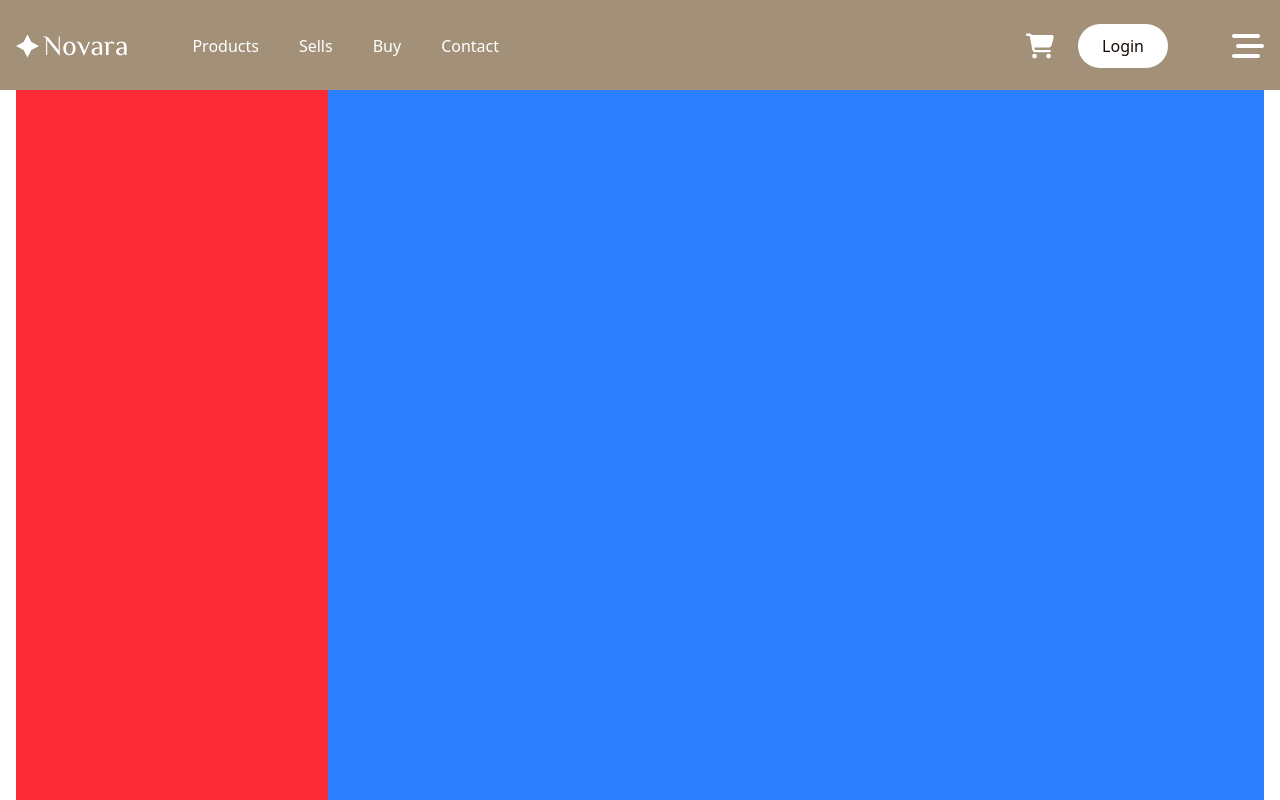
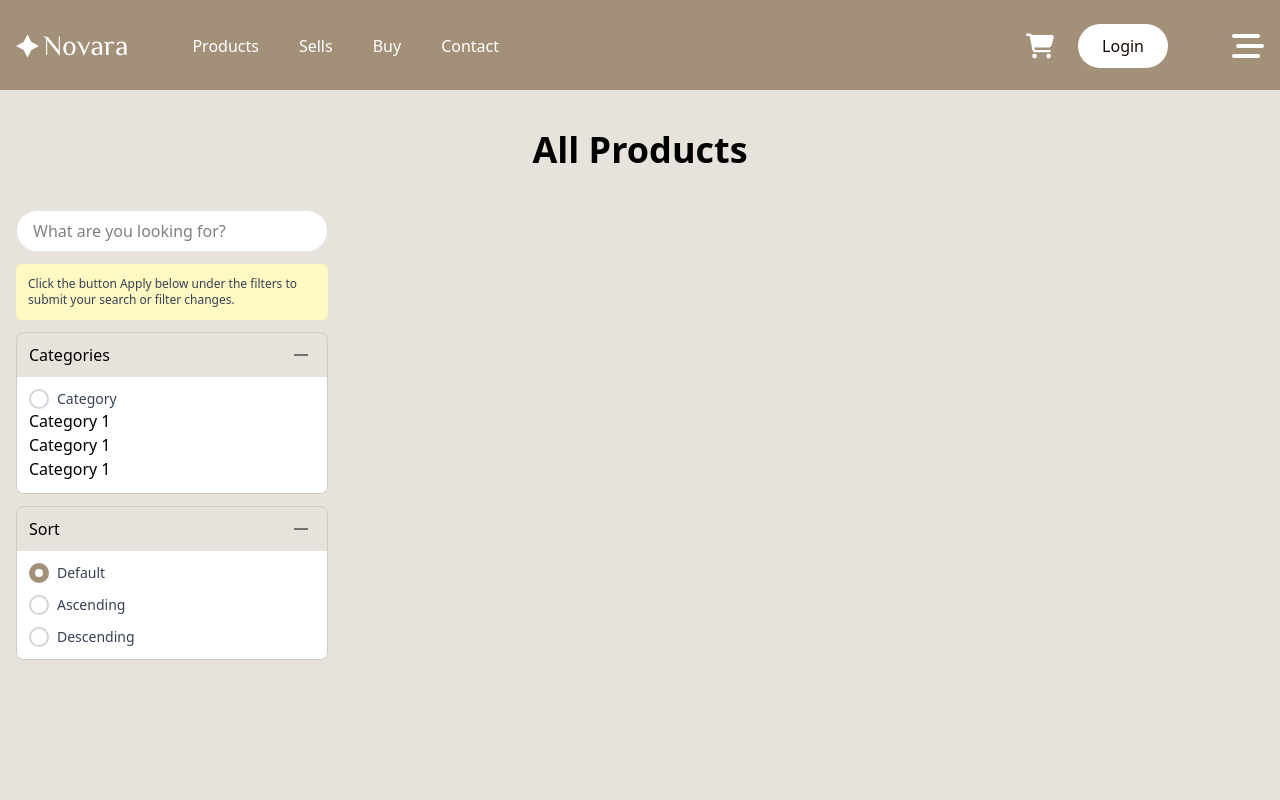
Before and after one commit to ProNabowy/Novara, a Next.js app: page / in a window 1280 px wide. Built offline with nearby package versions, Linux system fonts and the light colour scheme.

Commit message:
crearte a radio component to use it in sidebar

```diff
--- a/app/globals.css
+++ b/app/globals.css
@@ -2,12 +2,19 @@
 
 @theme {
     --color-primary-base: #a39079;
+    --color-primary-light: #0000001a;
     --color-dark-base: #170A05;
+}
+
+* {
+    outline: none;
+    text-decoration: none;
 }
 
 html,
 body {
     height: 100%;
+    background-color: #E7E2DB;
 }
 
 button {
--- a/app/page.tsx
+++ b/app/page.tsx
@@ -1,8 +1,12 @@
+import Sidebar from "@/components/Home/Sidebar";
+
 export default function Home() {
 	return (
-		<div className="container grid h-full grid-cols-[25%_1fr]">
-			<div className="h-full bg-red-500 p-5"></div>
-			<div className="h-full bg-blue-500 p-5"></div>
-		</div>
+		<section className="flex flex-col gap-10 py-10">
+			<h2 className="text-center text-4xl font-bold">All Products</h2>
+			<div className="container grid h-full grid-cols-[25%_1fr]">
+				<Sidebar />
+			</div>
+		</section>
 	);
 }
--- /dev/null
+++ b/components/Home/Sidebar.tsx
@@ -0,0 +1,38 @@
+import Accordion from "@/ui/Accordion";
+import Note from "@/ui/Note";
+import Radio from "@/ui/Radio";
+import SortOptions from "../SortOptions";
+
+export default function Sidebar() {
+	return (
+		<aside className="space-y-3 rounded-sm">
+			<div className="border-primary-light flex items-center gap-2 rounded-full border bg-white px-4 py-2">
+				<label htmlFor="search" className="sr-only"></label>
+				<input
+					type="text"
+					name="search"
+					id="search"
+					className="w-px flex-1"
+					placeholder={"What are you looking for?"}
+				/>
+				<i className="fa-regular fa-magnifying-glass" />
+			</div>
+
+			<Note>
+				Click the button Apply below under the filters to submit your
+				search or filter changes.
+			</Note>
+
+			<Accordion title="Categories">
+				<ul>
+					<Radio label="Category" size="medium" />
+					<li>Category 1</li>
+					<li>Category 1</li>
+					<li>Category 1</li>
+				</ul>
+			</Accordion>
+
+			<SortOptions />
+		</aside>
+	);
+}
--- /dev/null
+++ b/components/SortOptions.tsx
@@ -0,0 +1,42 @@
+"use client";
+
+import Accordion from "@/ui/Accordion";
+import Radio from "@/ui/Radio";
+import RadioGroup from "@/ui/RadioGroup";
+import { useState } from "react";
+
+type SortOption = "default" | "ascending" | "descending";
+
+export default function SortOptions() {
+	const [selectedSort, setSelectedSort] = useState<SortOption>("default");
+
+	const handleSortChange = (value: string) => {
+		setSelectedSort(value as SortOption);
+	};
+
+	return (
+		<Accordion title="Sort">
+			<RadioGroup
+				value={selectedSort}
+				onChange={handleSortChange}
+				name="sort-options"
+			>
+				<Radio
+					value="default"
+					label="Default"
+					checked={selectedSort === "default"}
+				/>
+				<Radio
+					value="ascending"
+					label="Ascending"
+					checked={selectedSort === "ascending"}
+				/>
+				<Radio
+					value="descending"
+					label="Descending"
+					checked={selectedSort === "descending"}
+				/>
+			</RadioGroup>
+		</Accordion>
+	);
+}
--- /dev/null
+++ b/icons/Minus.tsx
@@ -0,0 +1,4 @@
+import * as React from "react";
+import type { SVGProps } from "react";
+const SvgMinus = (props: SVGProps<SVGSVGElement>) => <svg xmlns="http://www.w3.org/2000/svg" width={24} height={24} fill="none" {...props}><path stroke="currentColor" d="M5 12h14" /></svg>;
+export default SvgMinus;
--- /dev/null
+++ b/icons/Plus.tsx
@@ -0,0 +1,4 @@
+import * as React from "react";
+import type { SVGProps } from "react";
+const SvgPlus = (props: SVGProps<SVGSVGElement>) => <svg xmlns="http://www.w3.org/2000/svg" width={24} height={24} fill="none" {...props}><path stroke="currentColor" d="M12 5v14m-7-7h14" /></svg>;
+export default SvgPlus;
--- a/icons/index.ts
+++ b/icons/index.ts
@@ -1,3 +1,5 @@
 export { default as Bars } from './Bars'
 export { default as Cart } from './Cart'
 export { default as Logo } from './Logo'
+export { default as Minus } from './Minus'
+export { default as Plus } from './Plus'
--- /dev/null
+++ b/ui/Accordion.tsx
@@ -0,0 +1,46 @@
+"use client";
+import { Minus, Plus } from "@/icons";
+import { useEffect, useRef, useState } from "react";
+
+type Props = {
+	title: string;
+	children: React.ReactNode;
+};
+
+export default function Accordion({ title = "", children }: Props) {
+	const [visible, setVisible] = useState(true);
+	const contentRef = useRef<HTMLDivElement>(null);
+	const [contentHeight, setContentHeight] = useState(0);
+
+	useEffect(() => {
+		if (contentRef.current) {
+			setContentHeight(contentRef.current.scrollHeight);
+		}
+	}, [children]);
+
+	return (
+		<div className="border-primary-light overflow-hidden rounded-lg border">
+			<header className="text-dark flex items-center justify-between px-3 py-2">
+				<h4 className="font-medium">{title}</h4>
+				<div onClick={() => setVisible((prevState) => !prevState)}>
+					<button
+						className={`flex size-7 items-center justify-center rounded-full transition ${visible ? "rotate-180" : "rotate-0"}`}
+					>
+						{visible ? <Minus /> : <Plus />}
+					</button>
+				</div>
+			</header>
+
+			<div
+				ref={contentRef}
+				className="space-y-1 overflow-hidden bg-white px-3 transition-all duration-300 ease-in-out"
+				style={{
+					maxHeight: visible ? contentHeight + "px" : "0px",
+					paddingBlock: visible ? "12px" : 0,
+				}}
+			>
+				{children}
+			</div>
+		</div>
+	);
+}
--- /dev/null
+++ b/ui/Note.tsx
@@ -0,0 +1,14 @@
+type Props = {
+	children: React.ReactNode;
+	className?: string;
+};
+
+export default function Note({ children, className = "" }: Props) {
+	return (
+		<p
+			className={`rounded-md bg-yellow-100 p-3 text-xs text-gray-700 ${className}`}
+		>
+			{children}
+		</p>
+	);
+}
--- /dev/null
+++ b/ui/Radio.tsx
@@ -0,0 +1,98 @@
+"use client";
+import { ChangeEvent, forwardRef, InputHTMLAttributes } from "react";
+
+interface RadioProps
+	extends Omit<InputHTMLAttributes<HTMLInputElement>, "type" | "size"> {
+	label?: string;
+	size?: "small" | "medium" | "large";
+	disabled?: boolean;
+	required?: boolean;
+	error?: boolean;
+	helperText?: string;
+}
+
+const Radio = forwardRef<HTMLInputElement, RadioProps>(
+	(
+		{
+			label,
+			size = "medium",
+			disabled = false,
+			required = false,
+			error = false,
+			helperText,
+			className = "",
+			onChange,
+			checked,
+			...props
+		},
+		ref
+	) => {
+		const handleChange = (e: ChangeEvent<HTMLInputElement>) => {
+			if (onChange) {
+				onChange(e);
+			}
+		};
+
+		const sizeClasses = {
+			small: "w-4 h-4",
+			medium: "w-5 h-5",
+			large: "w-6 h-6",
+		};
+
+		const dotSizeClasses = {
+			small: "w-1.5 h-1.5",
+			medium: "w-2 h-2",
+			large: "w-2.5 h-2.5",
+		};
+
+		return (
+			<div className="flex flex-col">
+				<label className="flex cursor-pointer items-center">
+					<div className="relative flex items-center justify-center">
+						<input
+							type="radio"
+							ref={ref}
+							disabled={disabled}
+							required={required}
+							onChange={handleChange}
+							checked={checked}
+							className={`focus:ring-primary-base checked:border-primary-base checked:bg-primary-base appearance-none rounded-full border-2 border-gray-300 bg-transparent transition-colors duration-200 ease-in-out focus:ring-2 focus:ring-offset-2 focus:outline-none ${
+								sizeClasses[size as keyof typeof sizeClasses]
+							} ${disabled ? "cursor-not-allowed opacity-50" : "cursor-pointer"} ${
+								error ? "border-red-500" : ""
+							} ${className}`}
+							{...props}
+						/>
+						<div
+							className={`pointer-events-none absolute top-1/2 left-1/2 -translate-x-1/2 -translate-y-1/2 transform rounded-full transition-opacity duration-200 ease-in-out ${
+								checked ? "opacity-100" : "opacity-0"
+							} ${dotSizeClasses[size as keyof typeof dotSizeClasses]} bg-white`}
+						/>
+					</div>
+					{label && (
+						<span
+							className={`ml-2 text-sm ${
+								disabled ? "text-gray-400" : "text-gray-700"
+							}`}
+						>
+							{label}
+						</span>
+					)}
+				</label>
+				{helperText && (
+					<span
+						className={`mt-1 text-xs ${
+							error ? "text-red-500" : "text-gray-500"
+						}`}
+					>
+						{helperText}
+					</span>
+				)}
+			</div>
+		);
+	}
+);
+
+Radio.displayName = "Radio";
+
+export default Radio;
--- /dev/null
+++ b/ui/RadioGroup.tsx
@@ -0,0 +1,57 @@
+"use client";
+
+import { Children, ReactElement, ReactNode, cloneElement } from "react";
+import Radio from "./Radio";
+
+interface RadioProps {
+	value: string;
+	onChange?: (e: React.ChangeEvent<HTMLInputElement>) => void;
+	name?: string;
+	checked?: boolean;
+}
+
+interface RadioGroupProps {
+	children: ReactNode;
+	value: string;
+	onChange: (value: string) => void;
+	name: string;
+	className?: string;
+}
+
+export default function RadioGroup({
+	children,
+	value,
+	onChange,
+	name,
+	className = "",
+}: RadioGroupProps) {
+	const handleChange = (childValue: string) => {
+		onChange(childValue);
+	};
+
+	const enhancedChildren = Children.map(children, (child) => {
+		if (!child || typeof child !== "object" || !("type" in child)) {
+			return child;
+		}
+
+		const childElement = child as ReactElement<RadioProps>;
+		if (childElement.type === Radio) {
+			return cloneElement(childElement, {
+				...childElement.props,
+				name,
+				checked: childElement.props.value === value,
+				onChange: (e: React.ChangeEvent<HTMLInputElement>) => {
+					handleChange(childElement.props.value);
+					childElement.props.onChange?.(e);
+				},
+			});
+		}
+		return child;
+	});
+
+	return (
+		<div className={`flex flex-col gap-3 ${className}`} role="radiogroup">
+			{enhancedChildren}
+		</div>
+	);
+}
```
Also changed, not shown: public/icons/minus.svg (added), public/icons/plus.svg (added).
